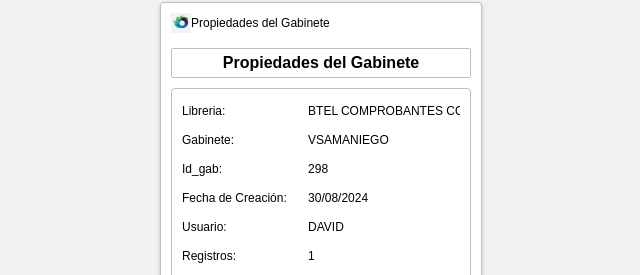
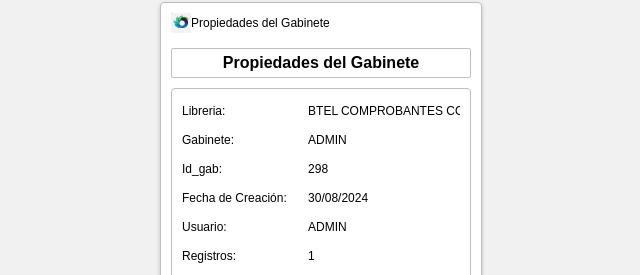
Before and after one commit to davismz09/prueba, a plain HTML site: page index.html in a window 1280 px wide. Shown: the part 74-349 px from the top of the page, 319-959 px from the left. Drawn offline with Linux system fonts and the light colour scheme.

Commit message:
ACTUALIZACION EN CAMPOS

```diff
--- a/index.html
+++ b/index.html
@@ -131,7 +131,7 @@
                 </div>
                 <div>
                     <label class="label">Gabinete:</label>
-                    <input type="text" class="input-field" value="VSAMANIEGO">
+                    <input type="text" class="input-field" value="ADMIN">
                 </div>
                 <div>
                     <label class="label">Id_gab:</label>
@@ -143,7 +143,7 @@
                 </div>
                 <div>
                     <label class="label">Usuario:</label>
-                    <input type="text" class="input-field" value="DAVID">
+                    <input type="text" class="input-field" value="ADMIN">
                 </div>
                 <div>
                     <label class="label">Registros:</label>
```
